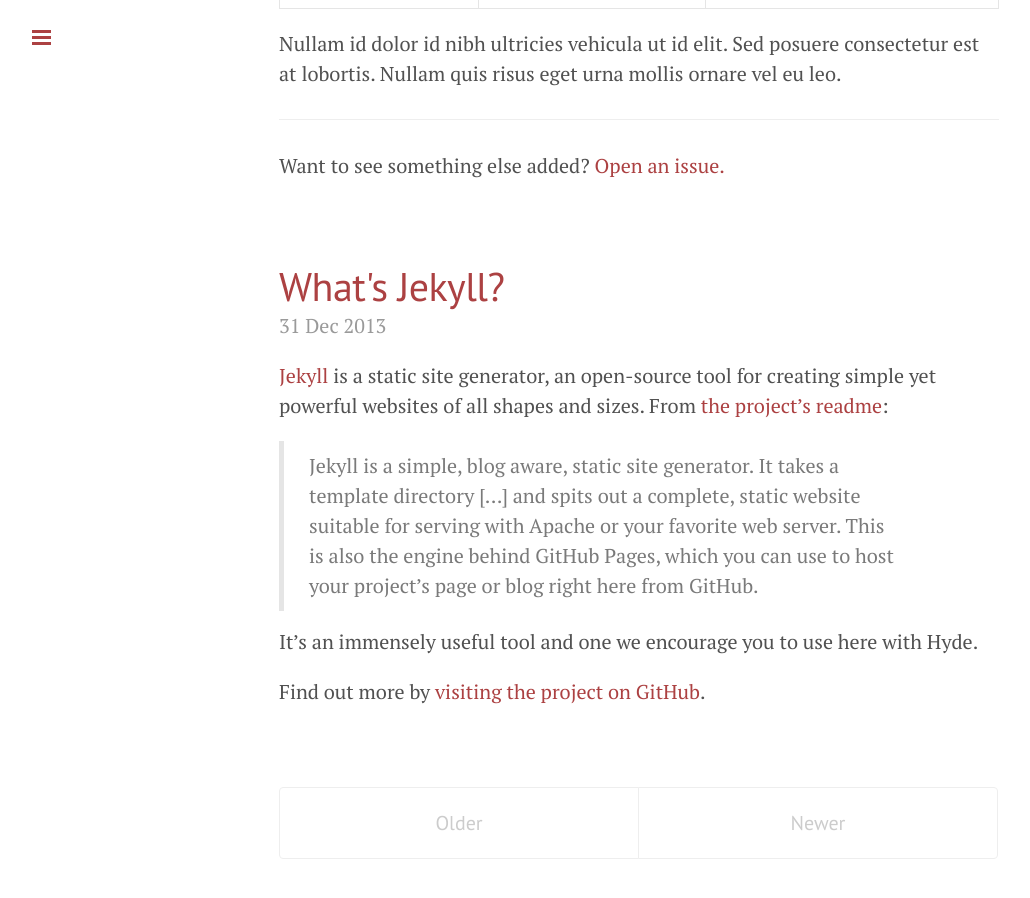
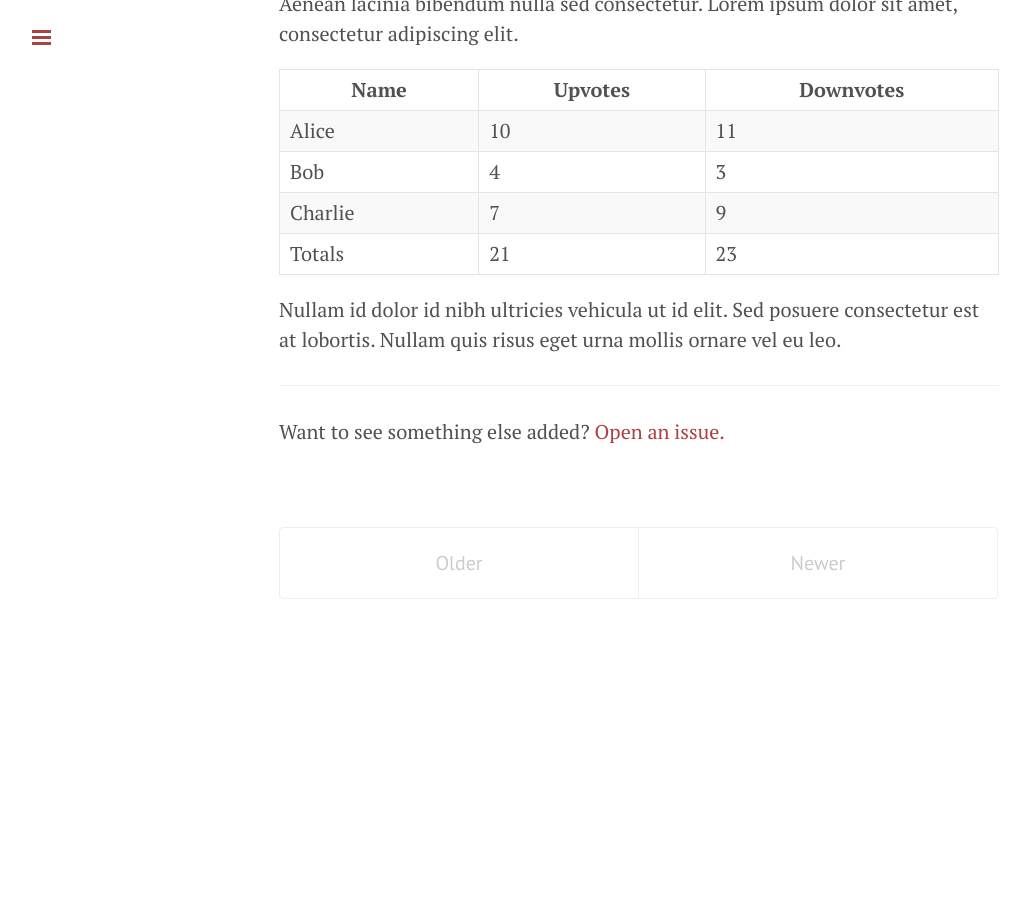
Before and after one commit to chrischernoff/apex, a Jekyll site: the page built from index.html, in a window 1280 px wide and 900 px high, scrolled down 4515 px. Shown: the whole window, without its empty margins (1-1031 px from the left). Built offline with Jekyll 4.4.1, drawn with Linux system fonts in a browser that asks for light colours; Markdown is read by kramdown in place of the engine named in the settings; the list of posts is cut into pages by our own code; after the commit the page ends 5174 px from its top, so only the background shows below that; some of the changed text lies outside the part shown.

Commit message:
Test post w/sound

```diff
--- a/_includes/head.html
+++ b/_includes/head.html
@@ -25,4 +25,10 @@
 
   <!-- RSS -->
   <link rel="alternate" type="application/rss+xml" title="RSS" href="/atom.xml">
+  <script src="/public/js/audiojs/audio.min.js"></script>
+  <script>
+  audiojs.events.ready(function() {
+    var as = audiojs.createAll();
+  });
+  </script>
 </head>
--- a/_posts/2013-12-31-whats-jekyll.md
+++ /dev/null
@@ -1,12 +0,0 @@
----
-layout: post
-title: What's Jekyll?
----
-
-[Jekyll](http://jekyllrb.com) is a static site generator, an open-source tool for creating simple yet powerful websites of all shapes and sizes. From [the project's readme](https://github.com/mojombo/jekyll/blob/master/README.markdown):
-
-  > Jekyll is a simple, blog aware, static site generator. It takes a template directory [...] and spits out a complete, static website suitable for serving with Apache or your favorite web server. This is also the engine behind GitHub Pages, which you can use to host your project’s page or blog right here from GitHub.
-
-It's an immensely useful tool and one we encourage you to use here with Hyde.
-
-Find out more by [visiting the project on GitHub](https://github.com/mojombo/jekyll).
```
Also changed, not shown: _posts/2014-03-12-test.md (added, +6 -0 lines), public/js/audiojs/audio.min.js (added), public/js/audiojs/player-graphics.gif (added), 1 other file.
